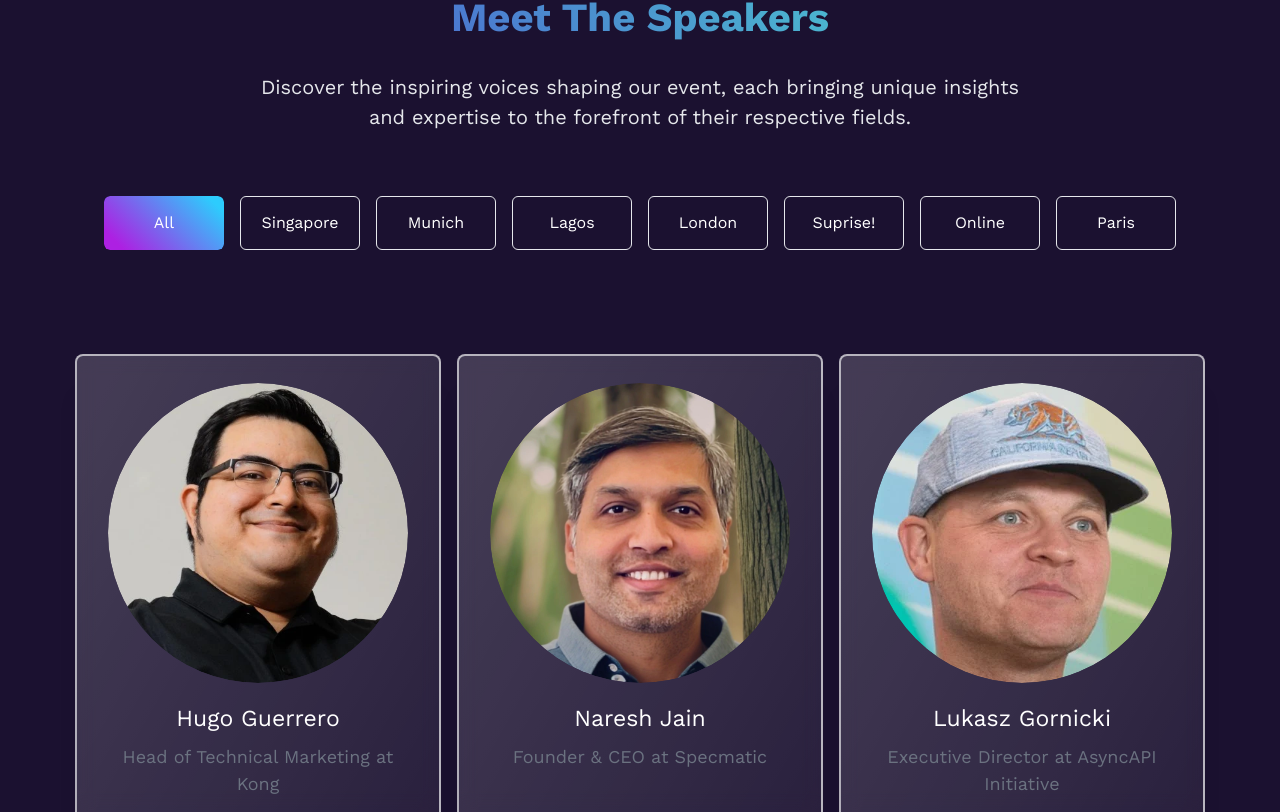
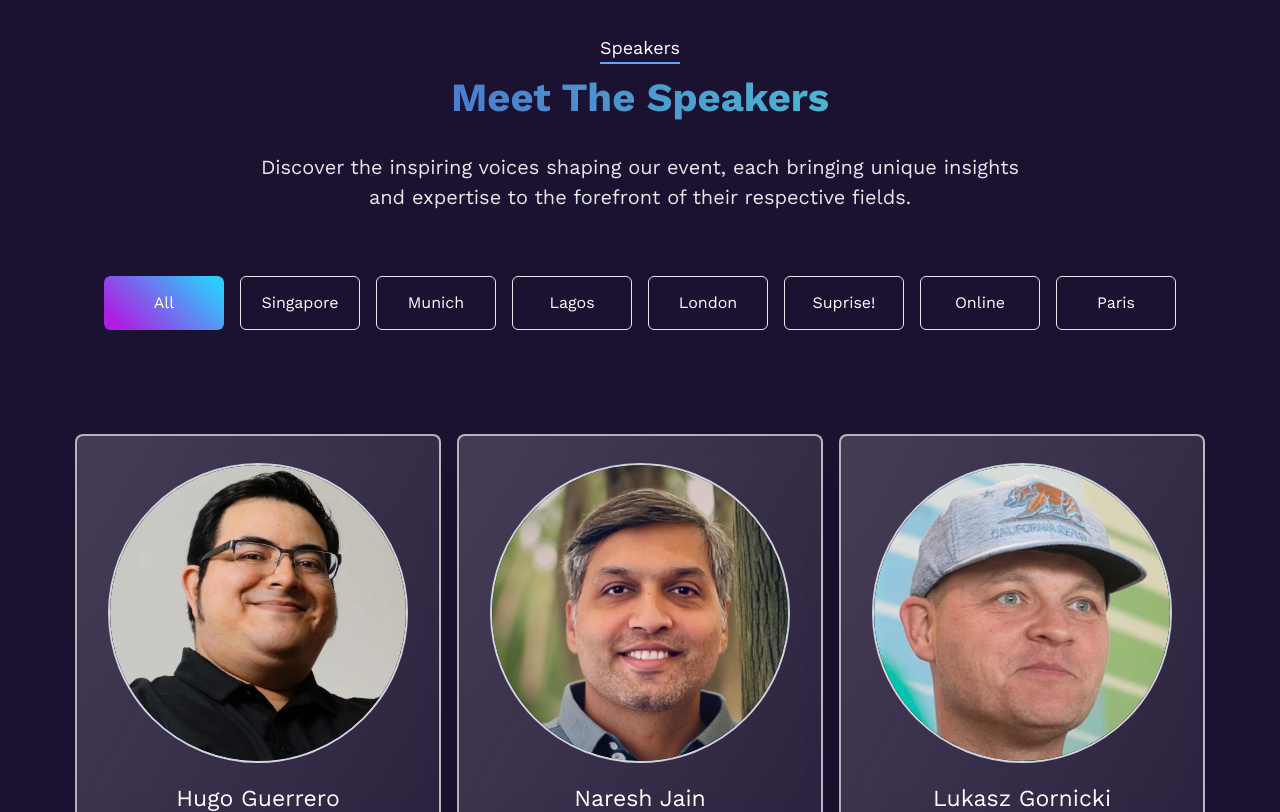
Before and after one commit to asyncapi/conference-website, a Next.js app: page / in a window 1280 px wide. Shown: the part 1988-2800 px from the top of the page. Built offline with nearby package versions, Linux system fonts and the light colour scheme.

Commit message:
fix: heading-appears-correctly (#537)
Co-authored-by: naman9271 <namanjain9271@gmail.com>
Co-authored-by: Cody's Dad <40604284+AceTheCreator@users.noreply.github.com>

```diff
--- a/components/Speaker/speaker.js
+++ b/components/Speaker/speaker.js
@@ -7,7 +7,7 @@ function Speaker({details, location, className}) {
 			className={`w-auto text-center flex flex-col items-center card h-auto rounded-md p-[27px] ${className}`}
 			data-test="speakers-section"
 		>
-			<div className='w-[300px] h-[300px] lg:w-[250px] lg:h-[250px] relative overflow-hidden  rounded-full'>
+			<div className='w-[300px] h-[300px] lg:w-[250px] lg:h-[250px] relative overflow-hidden  rounded-full border-2 border-gray-300 bg-gray-800'>
 				<Image src={details.img} alt={details.name} width={0} height={0} sizes='100vw' className='rounded-full object-cover transition-all duration-300 hover:scale-110 w-[100%] h-[100%]' />
 			</div>
 			<div className='mt-[19px]'>
--- a/pages/index.js
+++ b/pages/index.js
@@ -56,7 +56,7 @@ export default function Home() {
         <div className="flex items-center flex-col justify-center">
           <div
             id="speakers"
-            className="relative flex flex-col items-center justify-center"
+            className="relative flex flex-col items-center justify-center pt-20"
           >
             <div className="text-center">
               <div className="flex items-center justify-center">
@@ -175,11 +175,11 @@ export default function Home() {
               </div>
             </div>
           </div>
-          <div id="tickets" className="flex items-center flex-col justify-center">
+          <div id="tickets" className="flex items-center flex-col justify-center pt-20">
             <div className="text-lg sm:text-sm text-white font-semi-bold border-b-2 border-blue-400 mb-1">
               Tickets
             </div>
-			<div data-test="ticket-section">
+			<div data-test="ticket-section" className="flex flex-col items-center ">
             <Heading
               typeStyle="heading-md"
               className="text-gradient text-center lg:mt-10"
```
